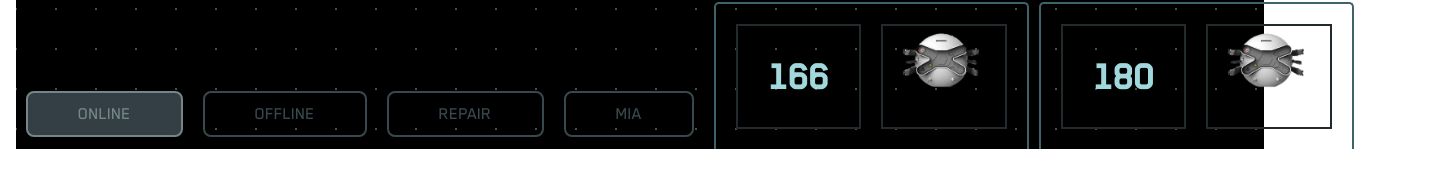
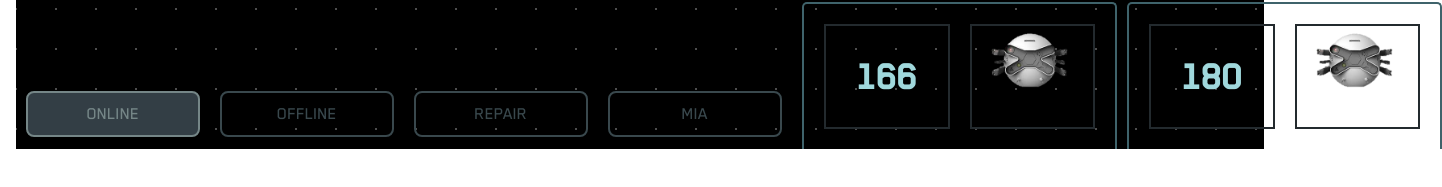
Before and after one commit to tonyma99/lighttable, a SvelteKit app: page /drone in a window 1280 px wide. Shown: the part 479-666 px from the top of the page, 1442 px wide, since content can reach past the window. Built offline with nearby package versions, Linux system fonts and the light colour scheme.

Commit message:
Modify button sizing

```diff
--- a/src/components/Tab.svelte
+++ b/src/components/Tab.svelte
@@ -47,6 +47,8 @@
         font-size: 18px;
         cursor: pointer;
         color: rgb(57,72,77);
+        width: 70px;
+        text-align: center;
     }
     .active{
         color: rgb(117,134,135);
```
